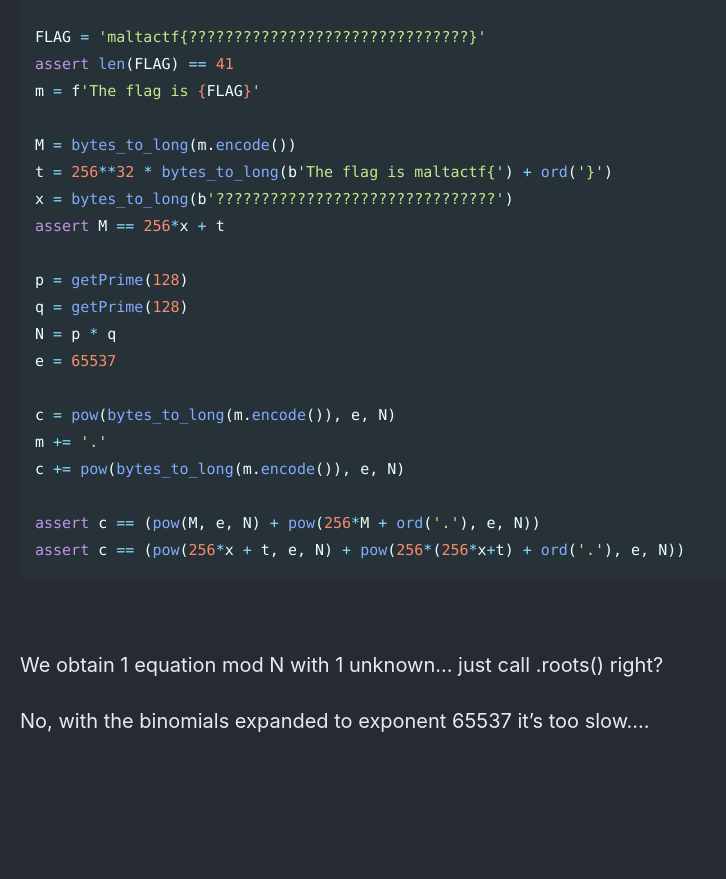
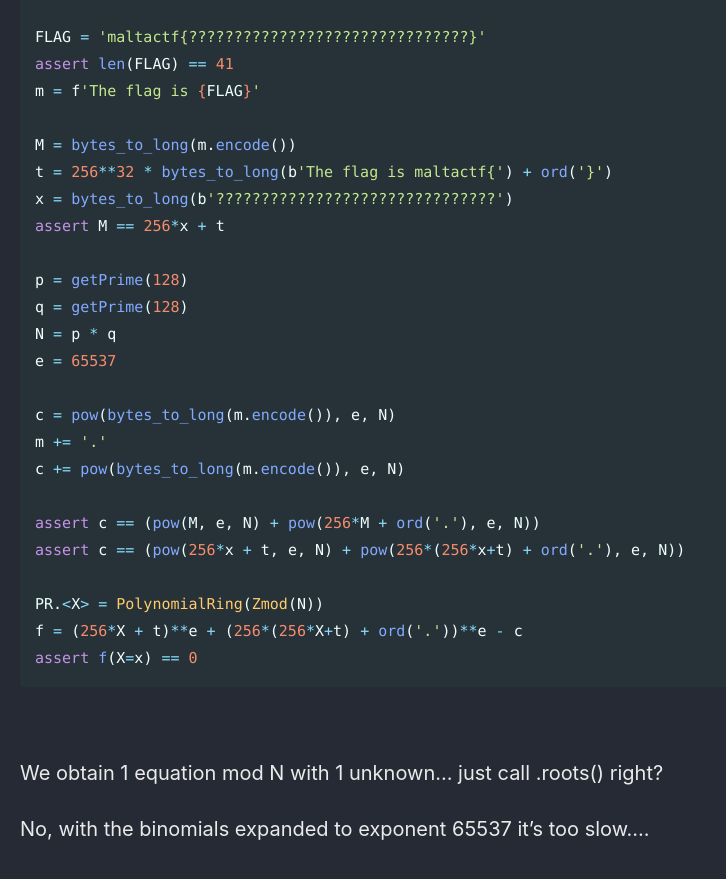
Before and after one commit to Connor-McCartney/Connor-McCartney.github.io, a Jekyll site: the page built from _pages/cryptography/other/grammarnaziMaltaQuals2025.md, in a window 1280 px wide and 900 px high, scrolled down 1516 px. Shown: the top 879 px of the window, without its empty margins (0-726 px from the left). Built offline with Jekyll 4.4.1, drawn with Linux system fonts in a browser that asks for light colours; cached includes are drawn as plain includes; before the commit the page ends 2308 px from its top, so only the background shows below that.

Commit message:
Update grammarnaziMaltaQuals2025.md

````diff
--- a/_pages/cryptography/other/grammarnaziMaltaQuals2025.md
+++ b/_pages/cryptography/other/grammarnaziMaltaQuals2025.md
@@ -79,6 +79,10 @@ c += pow(bytes_to_long(m.encode()), e, N)
 
 assert c == (pow(M, e, N) + pow(256*M + ord('.'), e, N))
 assert c == (pow(256*x + t, e, N) + pow(256*(256*x+t) + ord('.'), e, N))
+
+PR.<X> = PolynomialRing(Zmod(N))
+f = (256*X + t)**e + (256*(256*X+t) + ord('.'))**e - c
+assert f(X=x) == 0
 ```
 
 <br>
````
